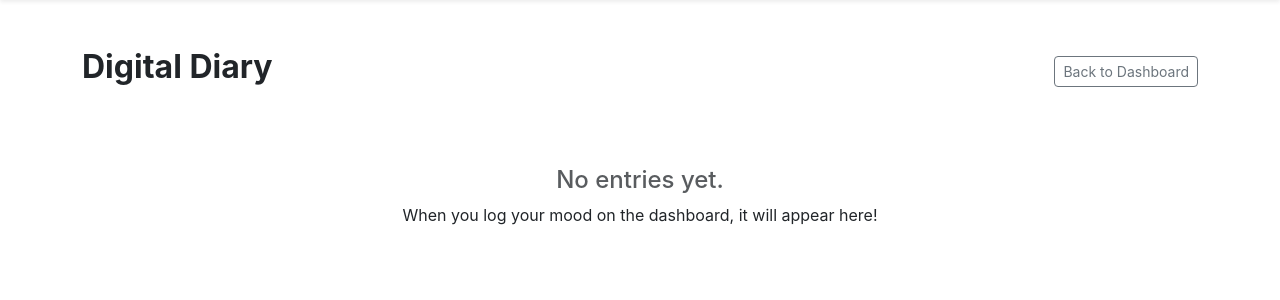
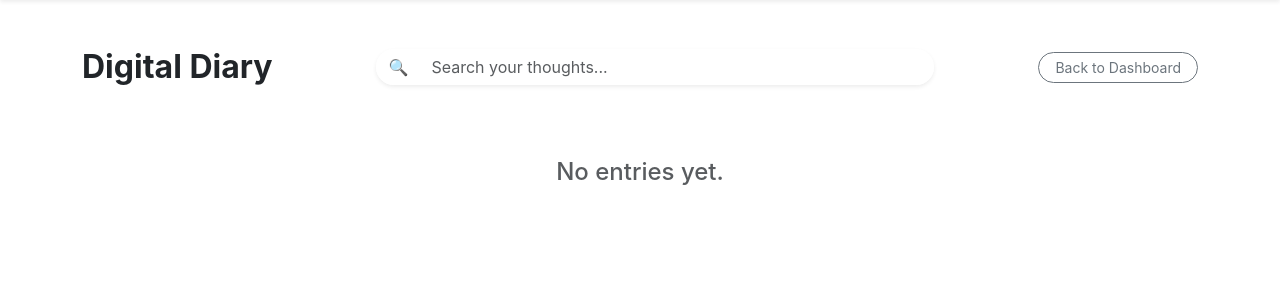
Before and after one commit to Je4emiah/2610-CSP1123-G18, a Flask app: page /history in a window 1280 px wide. Shown: the part 57-357 px from the top of the page. Run offline with Flask 3, Linux system fonts and the light colour scheme; a user stored in the database is signed in; data comes from the database, SQL or seed files in the repository.

Commit message:
Feature: Full CRUD support for history with search and delete functionality

```diff
--- a/app.py
+++ b/app.py
@@ -282,6 +282,16 @@ def mood_data(username):
         "data": [row[1] for row in rows]
     })
 
+@app.route('/api/delete_entry/<int:entry_id>', methods=['POST'])
+def delete_entry(entry_id):
+    if 'user_id' not in session:
+        return jsonify({'status': 'error', 'message': 'Unauthorized'}), 401
+
+    db = get_db()
+    db.execute('DELETE FROM mood_logs WHERE id = ? AND username = ?', (entry_id, session['user_id']))
+    db.commit()
+    return jsonify({'status': 'success'})
+
 # API: Save mood from the Dashboard
 @app.route('/api/log_mood', methods=['POST'])
 def api_log_mood():
--- a/templates/history.html
+++ b/templates/history.html
@@ -2,29 +2,44 @@
 {% block title %}History{% endblock %}
 
 {% block content %}
+<div class="container py-5">
+    <div class="d-flex flex-column flex-md-row justify-content-between align-items-center mb-4 gap-3">
+        <h2 class="fw-bold text-body mb-0">
+            <i class="fas fa-book-open text-primary"></i> Digital Diary
+        </h2>
 
+        <div class="input-group w-50 shadow-sm rounded-pill overflow-hidden">
+            <span class="input-group-text bg-white border-0">🔍</span>
+            <input type="text" id="historySearch" class="form-control border-0" placeholder="Search your thoughts...">
+        </div>
 
-<div class="container py-5">
-    <div class="d-flex justify-content-between align-items-center mb-4">
-        <h2 class="fw-bold text-body"><i class="fas fa-book-open text-primary"></i> Digital Diary</h2>
-        <a href="{{ url_for('dashboard') }}" class="btn btn-outline-secondary btn-sm">Back to Dashboard</a>
+        <a href="{{ url_for('dashboard') }}" class="btn btn-outline-secondary btn-sm rounded-pill px-3">Back to Dashboard</a>
     </div>
 
     <div class="row justify-content-center">
-        <div class="col-md-8">
+        <div class="col-md-8" id="historyContainer">
             {% if logs %}
                 {% for log in logs %}
-                <div class="card mb-3 shadow-sm border-0 rounded-3">
+                <div class="col-12 diary-card mb-3">
+                    <div class="card shadow-sm border-0 rounded-3 position-relative">
+                        <!-- THE DELETE BUTTON: Using Bootstrap 'btn-close' for guaranteed visibility -->
+                        <button type="button"
+                                class="btn-close position-absolute top-0 end-0 m-3 shadow-none"
+                                aria-label="Delete"
+                                onclick="deleteEntry({{ log['id'] }})"
+                                style="z-index: 10;"></button>
+
                         <div class="card-body d-flex align-items-center">
                             <div class="me-4 text-center">
                                 <div class="display-6 fw-bold text-primary">{{ log['mood_score'] }}</div>
                                 <small class="text-muted text-uppercase" style="font-size: 0.6rem;">Mood Score</small>
                             </div>
                             <div class="border-start ps-4 w-100">
-                            <p class="mb-1 text-dark">{{ log['thought_text'] }}</p>
+                                <p class="mb-1 text-dark pe-5 thought-content">{{ log['thought_text'] }}</p>
                                 <small class="text-muted d-block mt-2">
                                     <i class="far fa-calendar-alt"></i> {{ log['timestamp'] }}
                                 </small>
+                            </div>
                         </div>
                     </div>
                 </div>
@@ -32,10 +47,43 @@
             {% else %}
                 <div class="text-center py-5">
                     <h4 class="text-muted">No entries yet.</h4>
-                    <p>When you log your mood on the dashboard, it will appear here!</p>
                 </div>
             {% endif %}
         </div>
     </div>
 </div>
 {% endblock %}
+
+{% block scripts %}
+{{ super() }}
+<script>
+    // Search Functionality
+    document.getElementById('historySearch').addEventListener('input', function(e) {
+        const term = e.target.value.toLowerCase();
+        document.querySelectorAll('.diary-card').forEach(card => {
+            const content = card.querySelector('.thought-content').textContent.toLowerCase();
+            card.classList.toggle('d-none', !content.includes(term));
+        });
+    });
+
+    // Delete Functionality
+    async function deleteEntry(id) {
+        if (confirm("Delete this diary entry permanently?")) {
+            try {
+                const response = await fetch(`/api/delete_entry/${id}`, {
+                    method: 'POST',
+                    headers: { 'Content-Type': 'application/json' }
+                });
+                const result = await response.json();
+                if (result.status === 'success') {
+                    location.reload();
+                } else {
+                    alert("Delete failed: " + result.message);
+                }
+            } catch (error) {
+                alert("Connection error.");
+            }
+        }
+    }
+</script>
+{% endblock %}
```
Lines whose indentation alone changed are shown as unchanged.
